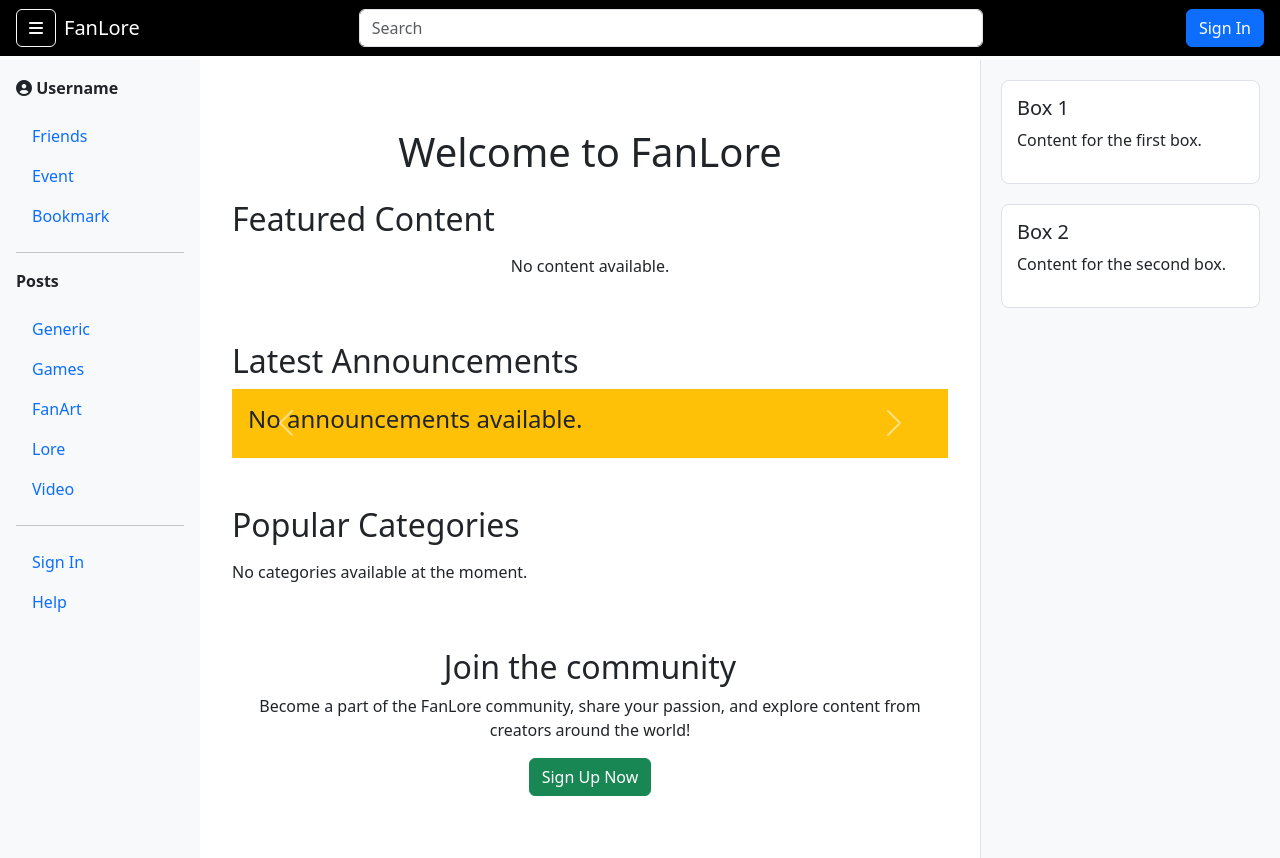
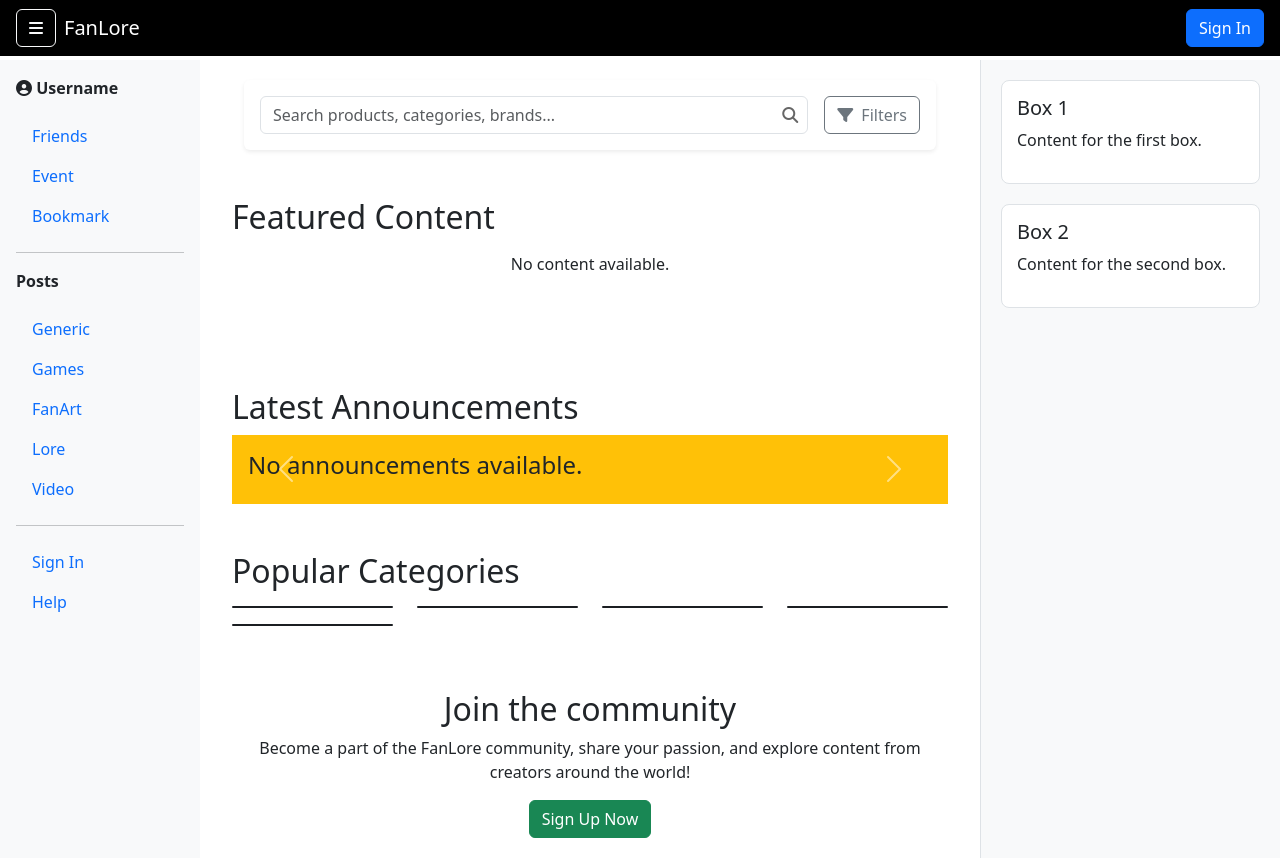
Before and after one commit to NewOsakA/Fanlore, a Django app: page / in a window 1280 px wide. Run offline with Django 4.2, Linux system fonts and the light colour scheme; data that the repository does not hold is empty.

Commit message:
Relocated search bar and fix Category model hard code

```diff
--- a/fanlore/templates/base.html
+++ b/fanlore/templates/base.html
@@ -93,7 +93,7 @@
             </button>
             <a class="navbar-brand text-white" href="/">FanLore</a>
         </div>
-        <input class="form-control w-50" type="search" placeholder="Search">
+<!--        <input class="form-control w-50" type="search" placeholder="Search">-->
         {% if user.is_authenticated %}
             <a href="/upload" class="btn btn-light">Create Post</a>
         {% else %}
@@ -123,11 +123,14 @@
             <hr>
             <p class="fw-bold">Posts</p>
             <ul class="nav flex-column">
-                <li class="nav-item"><a class="nav-link" href="#">Generic</a></li>
-                <li class="nav-item"><a class="nav-link" href="#">Games</a></li>
-                <li class="nav-item"><a class="nav-link" href="#">FanArt</a></li>
-                <li class="nav-item"><a class="nav-link" href="#">Lore</a></li>
-                <li class="nav-item"><a class="nav-link" href="#">Video</a></li>
+                {% for value, label in categories %}
+                    <li class="nav-item"><a class="nav-link" href="#">{{ label }}</a></li>
+                {% endfor %}
+                <!--<li class="nav-item"><a class="nav-link" href="#">Generic</a></li>-->
+                <!--<li class="nav-item"><a class="nav-link" href="#">Games</a></li>-->
+                <!--<li class="nav-item"><a class="nav-link" href="#">FanArt</a></li>-->
+                <!--<li class="nav-item"><a class="nav-link" href="#">Lore</a></li>-->
+                <!--<li class="nav-item"><a class="nav-link" href="#">Video</a></li>-->
             </ul>
             <hr>
             <!-- Bottom buttons -->
--- a/fanlore/templates/fanlore/home.html
+++ b/fanlore/templates/fanlore/home.html
@@ -1,12 +1,48 @@
 {% extends 'base.html' %}
 
 {% block content %}
-    <div class="container my-5">
-        <h1 class="text-center mb-4">Welcome to FanLore</h1>
+    <div class="container">
+        <!--Search Bar-->
+        <div class="container">
+          <div class="search-container bg-white shadow-sm p-3 rounded">
+            <div class="search-wrapper">
+              <div class="search-header d-flex justify-content-between align-items-center">
+                <!-- Search Input -->
+                <div class="search-input-group position-relative flex-grow-1 me-3">
+                  <input type="text" class="form-control search-input" placeholder="Search products, categories, brands...">
+                  <i class="fas fa-search search-icon position-absolute"></i>
+                </div>
 
+                <!-- Filter Toggle Button (Aligned Right) -->
+                <button class="btn btn-outline-secondary d-flex align-items-center gap-2" type="button" data-bs-toggle="collapse" data-bs-target="#filterSection">
+                    <i class="fas fa-filter"></i>Filters
+                </button>
+              </div>
+
+              <!-- Collapsible Filters Section -->
+              <div class="collapse mt-3" id="filterSection">
+                <div class="category-filters d-flex flex-wrap justify-content-center">
+                    {% for value, label in categories %}
+                        <button class="filter-chip btn btn-light" type="button">
+                            {{ label }}
+                        </button>
+                    {% endfor %}
+                </div>
+
+                <!-- Suggestions Section -->
+                <div class="suggestions mt-3">
+                  <p class="text-muted">Trending Searches:</p>
+                  <div class="suggestion-item">Wireless Headphones <span class="suggestion-category">in Electronics</span></div>
+                  <div class="suggestion-item">Running Shoes <span class="suggestion-category">in Sports</span></div>
+                  <div class="suggestion-item">Smart Watch <span class="suggestion-category">in Electronics</span></div>
+                </div>
+              </div>
+            </div>
+          </div>
+        </div>
 
         <!-- Featured Content Section -->
-        <section class="featured-content">
+        <section class="featured-content py-5">
             <h2 class="mb-3">Featured Content</h2>
             <div class="row">
                 {% for content in content_list %}
@@ -31,7 +67,7 @@
                     </div>
                 </a>
                 {% empty %}
-                <p class="text-center">No content available.</p>
+                    <p class="text-center">No content available.</p>
                 {% endfor %}
             </div>
         </section>
@@ -74,11 +110,7 @@
                 {% for category in categories %}
                     <div class="col-md-3 mb-3">
                         <div class="card text-white bg-dark">
-                            <div class="card-body">
-                                <h5 class="card-title">{{ category.name }}</h5>
-                                <p class="card-text">{{ category.description }}</p>
-                                <a href="{% url 'category_detail' category.id %}" class="btn btn-light">Explore</a>
-                            </div>
+
                         </div>
                     </div>
                 {% empty %}
@@ -101,5 +133,42 @@
             object-fit: cover;    /* Crops images to fit the dimensions */
             border-radius: 5px;   /* Optional for rounded corners */
         }
+
+        .search-container {
+          max-width: 1200px;
+          margin: auto;
+        }
+
+        .search-input-group {
+          width: 100%;
+        }
+
+        .search-input {
+          padding-right: 40px; /* Space for the search icon */
+        }
+
+        .search-icon {
+          top: 50%;
+          right: 10px;
+          transform: translateY(-50%);
+          color: #666;
+        }
+
+        .filter-chip {
+          margin: 3px;
+          padding: 8px 12px;
+        }
+
+        .suggestions {
+          padding-top: 10px;
+        }
+
+        .suggestion-item {
+          background-color: #f8f9fa;
+          padding: 8px;
+          border-radius: 5px;
+          margin: 5px 0;
+        }
+
     </style>
 {% endblock %}
--- a/fanlore/views/content_view.py
+++ b/fanlore/views/content_view.py
@@ -4,7 +4,7 @@ from django.urls import reverse, reverse_lazy
 from django.views import View
 from django.utils.decorators import method_decorator
 from django.views.decorators.csrf import csrf_protect
-from ..models import Content, Comment
+from ..models import Content, Comment, Category
 from ..forms import CommentForm
 
 
@@ -19,6 +19,7 @@ class ContentDetailView(DetailView, FormView):
         context = super().get_context_data(**kwargs)
         context['comments'] = self.object.comments.all()  # Fetch related comments
         context['form'] = self.get_form()  # Add form to context
+        context["categories"] = Category.choices
         return context
 
     def post(self, request, *args, **kwargs):
--- a/fanlore/views/friendlist_view.py
+++ b/fanlore/views/friendlist_view.py
@@ -2,7 +2,7 @@ from django.contrib.auth import get_user_model
 from django.contrib.auth.mixins import LoginRequiredMixin
 from django.views.generic import ListView
 
-from fanlore.models import FriendRequest
+from fanlore.models import FriendRequest, Category
 
 User = get_user_model()
 
@@ -36,4 +36,6 @@ class FriendListView(LoginRequiredMixin, ListView):
                 from_user=self.request.user).values_list("to_user_id",
                                                          flat=True)),
         })
+        context["categories"] = Category.choices  # Pass the categories to the template
+
         return context
--- a/fanlore/views/home_view.py
+++ b/fanlore/views/home_view.py
@@ -1,6 +1,7 @@
 from django.views.generic import ListView
 from django.http import HttpResponse
-from ..models import Content
+from django.shortcuts import render
+from ..models import Content, Category
 
 
 class HomeView(ListView):
@@ -17,8 +18,10 @@ class HomeView(ListView):
         """
         return Content.objects.all()  # Fetch all Content objects for now
 
-    def home(request):
+    def get_context_data(self, **kwargs):
         """
-        A simple view to return a message or redirect to the homepage.
+        Add categories to the context data to pass them into the template.
         """
-        return HttpResponse("Welcome to FanLore!")
+        context = super().get_context_data(**kwargs)
+        context["categories"] = Category.choices  # Pass the categories to the template
+        return context
--- a/fanlore/views/profile_view.py
+++ b/fanlore/views/profile_view.py
@@ -1,7 +1,7 @@
 from django.contrib.auth.mixins import LoginRequiredMixin
 from django.views.generic import TemplateView
 from django.shortcuts import get_object_or_404
-from fanlore.models import Content
+from fanlore.models import Content, Category
 from django.contrib.auth import get_user_model
 
 User = get_user_model()
@@ -29,5 +29,6 @@ class ProfileView(LoginRequiredMixin, TemplateView):
         context["user"] = user
         context["is_own_profile"] = user == self.request.user
         context["content_list"] = Content.objects.filter(collaborator=user)
+        context["categories"] = Category.choices  # Pass the categories to the template
 
         return context
```
Also changed, not shown: fanlore/views/profile_edit_view.py (+9 -1 lines).
